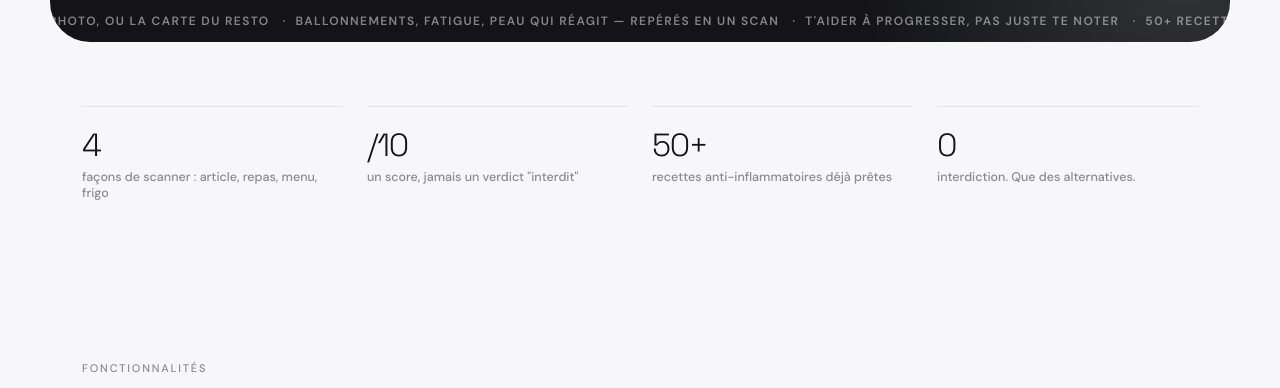
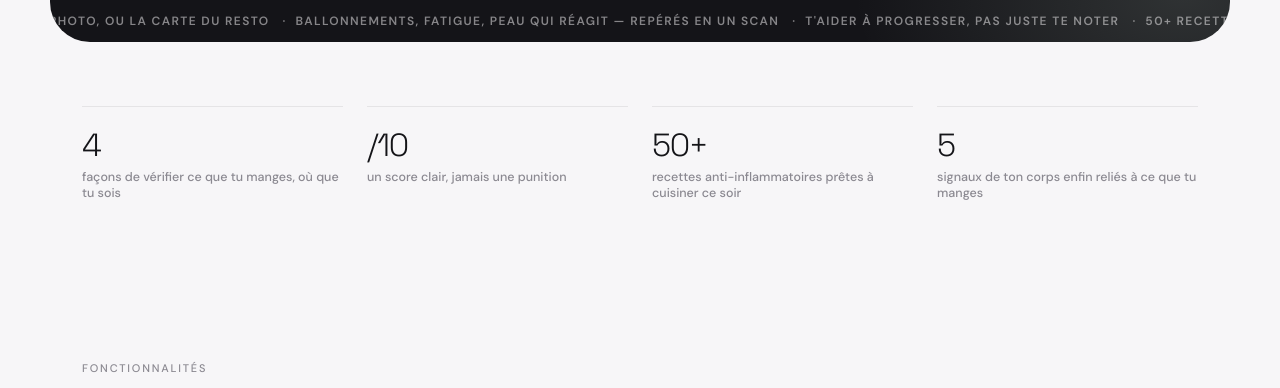
Before and after one commit to Math222222/obios-landing, a plain HTML site: page index.html in a window 1280 px wide. Shown: the part 632-1020 px from the top of the page. Drawn offline with Linux system fonts and the light colour scheme.

Commit message:
Rend le bandeau de stats plus percutant
"0 interdiction. Que des alternatives." était un slogan déguisé en
stat, abstrait, sans accroche. Remplacé les 4 tuiles par des formulations
concrètes ancrées dans le vécu (partout où tu es, ce soir, ton corps) au
lieu de décrire froidement des specs produit.

Co-Authored-By: Claude Sonnet 5 <noreply@anthropic.com>
Claude-Session: https://claude.ai/code/session_01H4mRR3wxuV4q8c39qJ27rM

```diff
--- a/index.html
+++ b/index.html
@@ -312,10 +312,10 @@
     </div>
 
     <div class="container stats-grid">
-      <div class="stat"><span class="num display">4</span><span class="lbl">façons de scanner : article, repas, menu, frigo</span></div>
-      <div class="stat"><span class="num display">/10</span><span class="lbl">un score, jamais un verdict "interdit"</span></div>
-      <div class="stat"><span class="num display">50+</span><span class="lbl">recettes anti-inflammatoires déjà prêtes</span></div>
-      <div class="stat"><span class="num display">0</span><span class="lbl">interdiction. Que des alternatives.</span></div>
+      <div class="stat"><span class="num display">4</span><span class="lbl">façons de vérifier ce que tu manges, où que tu sois</span></div>
+      <div class="stat"><span class="num display">/10</span><span class="lbl">un score clair, jamais une punition</span></div>
+      <div class="stat"><span class="num display">50+</span><span class="lbl">recettes anti-inflammatoires prêtes à cuisiner ce soir</span></div>
+      <div class="stat"><span class="num display">5</span><span class="lbl">signaux de ton corps enfin reliés à ce que tu manges</span></div>
     </div>
 
     <section id="fonctionnalites" class="container features">
```
